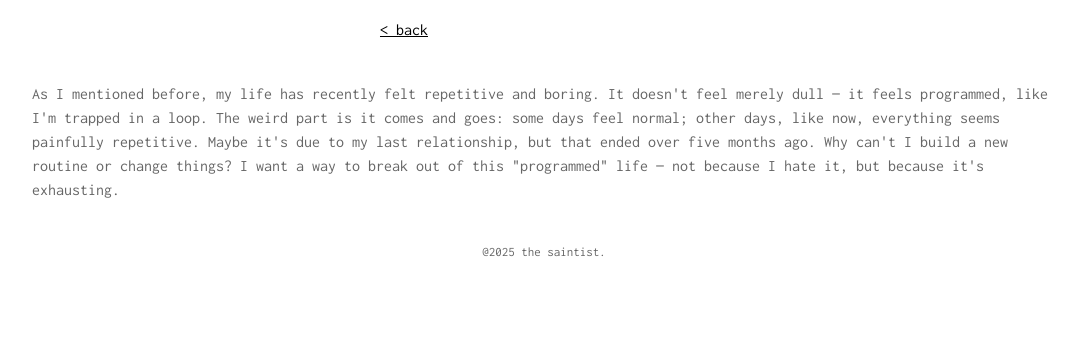
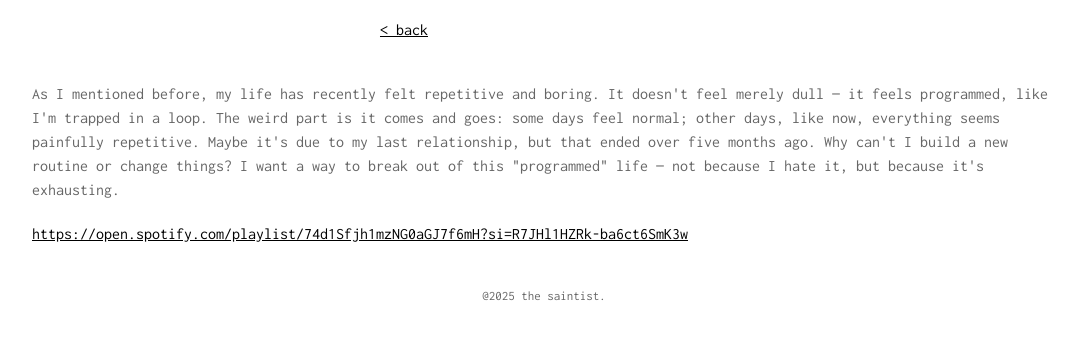
Before and after one commit to sssain/blog, an Eleventy site: page post/2025-09-16-autopilot-living.md in a window 1280 px wide. Shown: the part 232-572 px from the top of the page, without its empty margins (96-1174 px from the left). Built offline with nearby package versions, Linux system fonts and the light colour scheme; Eleventy itself is replaced by a stand-in of ours; files that its build step writes are made by us from their sources; files whose address does not match are found by name.

Commit message:
Update post/2025-09-16-autopilot-living.md (via Pages CMS)

```diff
--- a/post/2025-09-16-autopilot-living.md
+++ b/post/2025-09-16-autopilot-living.md
@@ -4,3 +4,5 @@ date: 2025-09-16
 title: autopilot living
 ---
 As I mentioned before, my life has recently felt repetitive and boring. It doesn't feel merely dull — it feels programmed, like I'm trapped in a loop. The weird part is it comes and goes: some days feel normal; other days, like now, everything seems painfully repetitive. Maybe it's due to my last relationship, but that ended over five months ago. Why can't I build a new routine or change things? I want a way to break out of this "programmed" life — not because I hate it, but because it's exhausting.
+
+[https://open.spotify.com/playlist/74d1Sfjh1mzNG0aGJ7f6mH?si=R7JHl1HZRk-ba6ct6SmK3w](https://open.spotify.com/playlist/74d1Sfjh1mzNG0aGJ7f6mH?si=R7JHl1HZRk-ba6ct6SmK3w)
```
